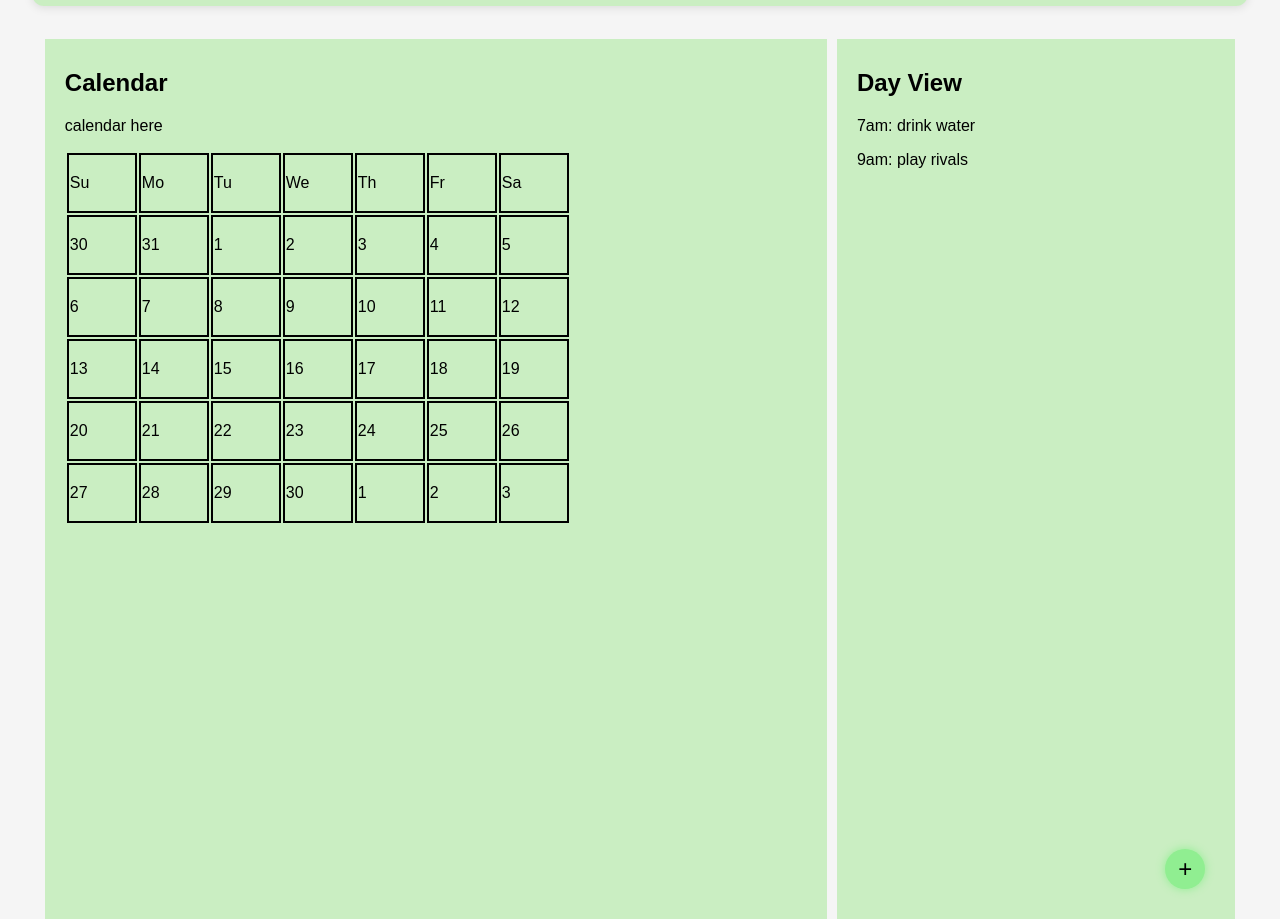
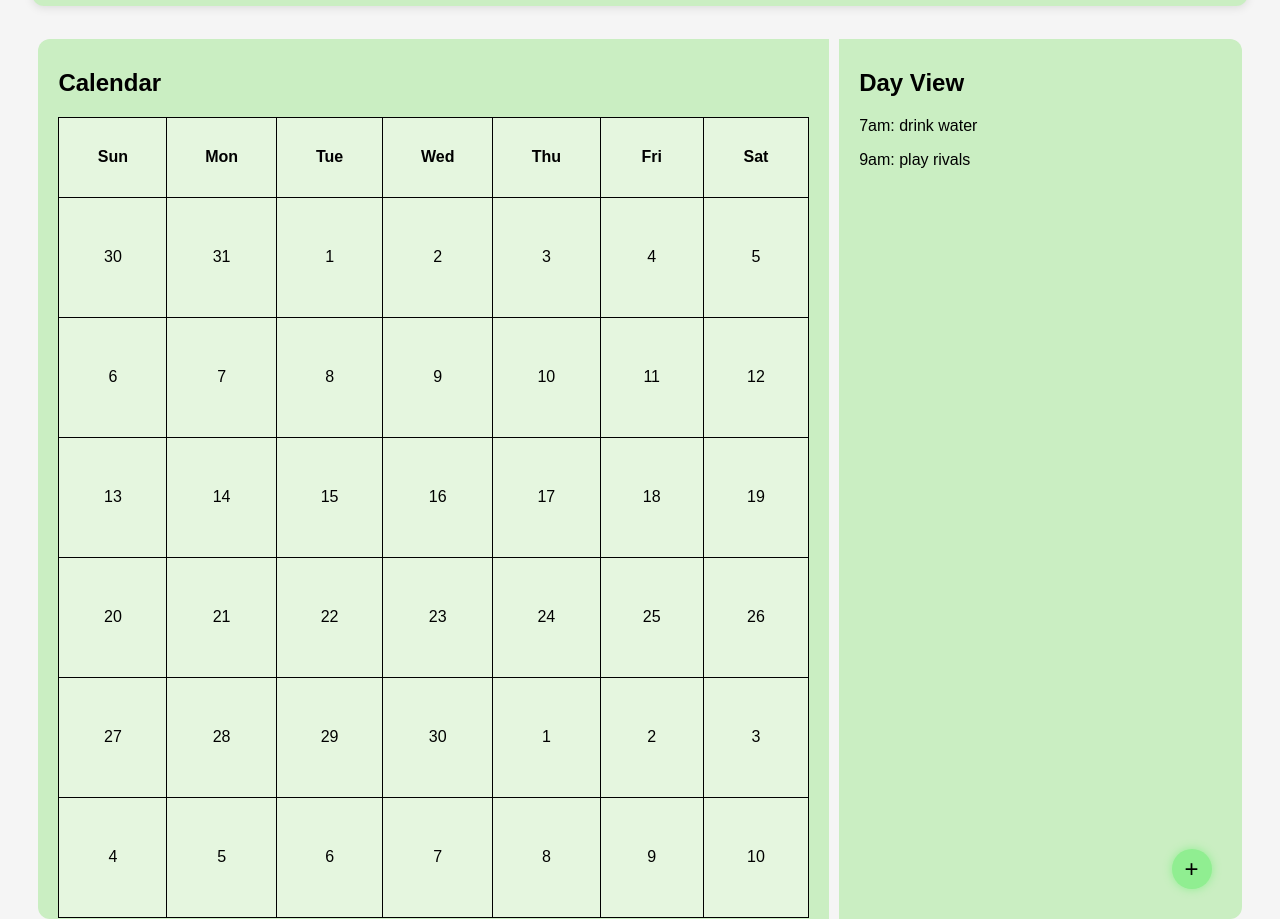
Before and after one commit to Implycitt/Zenithly, a website built with Vite: page src/renderer/index.html in a window 1280 px wide. Shown: the part 81-1000 px from the top of the page. Built offline with nearby package versions, Linux system fonts and the light colour scheme.

Commit message:
calendar styling

```diff
--- a/src/renderer/assets/main.css
+++ b/src/renderer/assets/main.css
@@ -54,7 +54,7 @@ body {
   display: flex;
   flex-direction: row;
   justify-content: space-between;
-  width: 93vw;
+  width: 94vw;
   margin: 0 auto;
   margin-top: 120px;
   height: 880px;
@@ -66,12 +66,32 @@ body {
   flex: 2 1 1200px;
   padding: 10px 20px;
   min-height: 600px;
+  border-top-left-radius: 12px;
+  border-bottom-left-radius: 12px;
 }
 
-.tempCalendar td {
-  border: 2px solid black;
-  width: 70px;
-  height: 60px;
+.tempCalendar {
+  border-collapse: collapse;
+  background-color: var(--offwhiteGreen);
+  border: 1px solid black;
+}
+
+.tempCalendar thead th {
+  width: 170px;
+  height: 80px;
+  text-align: center;
+  padding: 0.5rem;
+  text-align: center;
+  border: 1px solid black;
+}
+
+.tempCalendar tbody td {
+  width: 170px;
+  height: 120px;
+  text-align: center;
+  padding: 0.5rem;
+  text-align: center;
+  border: 1px solid black;
 }
 
 /*Reminders page*/
@@ -82,6 +102,8 @@ body {
   margin-left: 10px;
   padding: 10px 20px;
   min-height: 600px;
+  border-top-right-radius: 12px;
+  border-bottom-right-radius: 12px;
 }
 
 /*Reminders button*/
--- a/src/renderer/index.html
+++ b/src/renderer/index.html
@@ -19,17 +19,16 @@
     <div class="content">
       <div class="calendarBody">
         <h2>Calendar </h2>
-        <p>calendar here</p>
         <table class="tempCalendar">
           <thead>
             <tr>
-              <td>Su</td>
-              <td>Mo</td>
-              <td>Tu</td>
-              <td>We</td>
-              <td>Th</td>
-              <td>Fr</td>
-              <td>Sa</td>
+              <th style="border-top-left-radius: 25px;">Sun</th>
+              <th>Mon</th>
+              <th>Tue</th>
+              <th>Wed</th>
+              <th>Thu</th>
+              <th>Fri</th>
+              <th style="border-top-right-radius: 25px;">Sat</th>
             </tr>
           </thead>
             <tr>
@@ -77,6 +76,15 @@
               <td>2</td>
               <td>3</td>
             </tr>
+            <tr>
+              <td>4</td>
+              <td>5</td>
+              <td>6</td>
+              <td>7</td>
+              <td>8</td>
+              <td>9</td>
+              <td>10</td>
+            </tr>
           </tbody>
         </table>
       </div>
```
